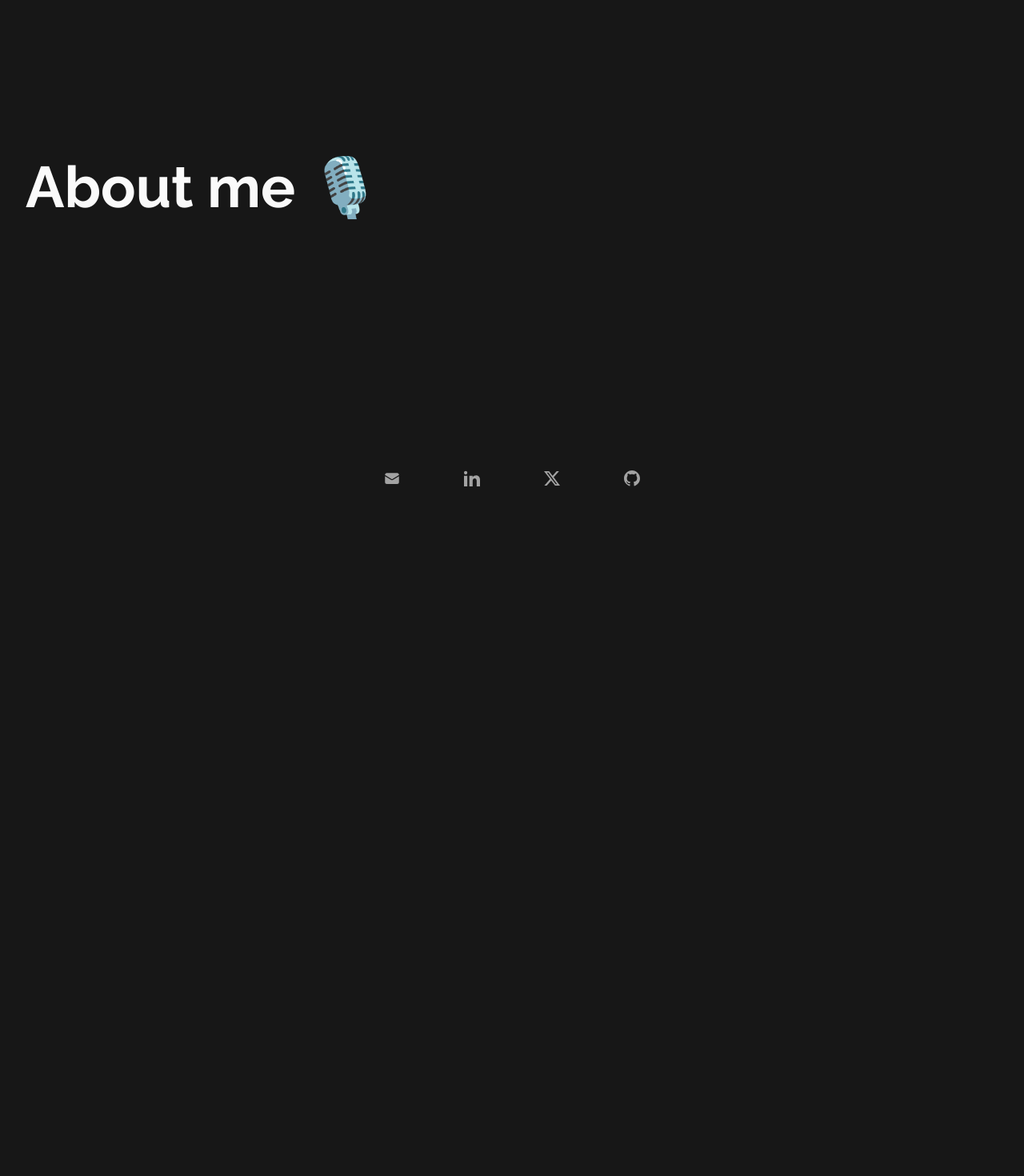
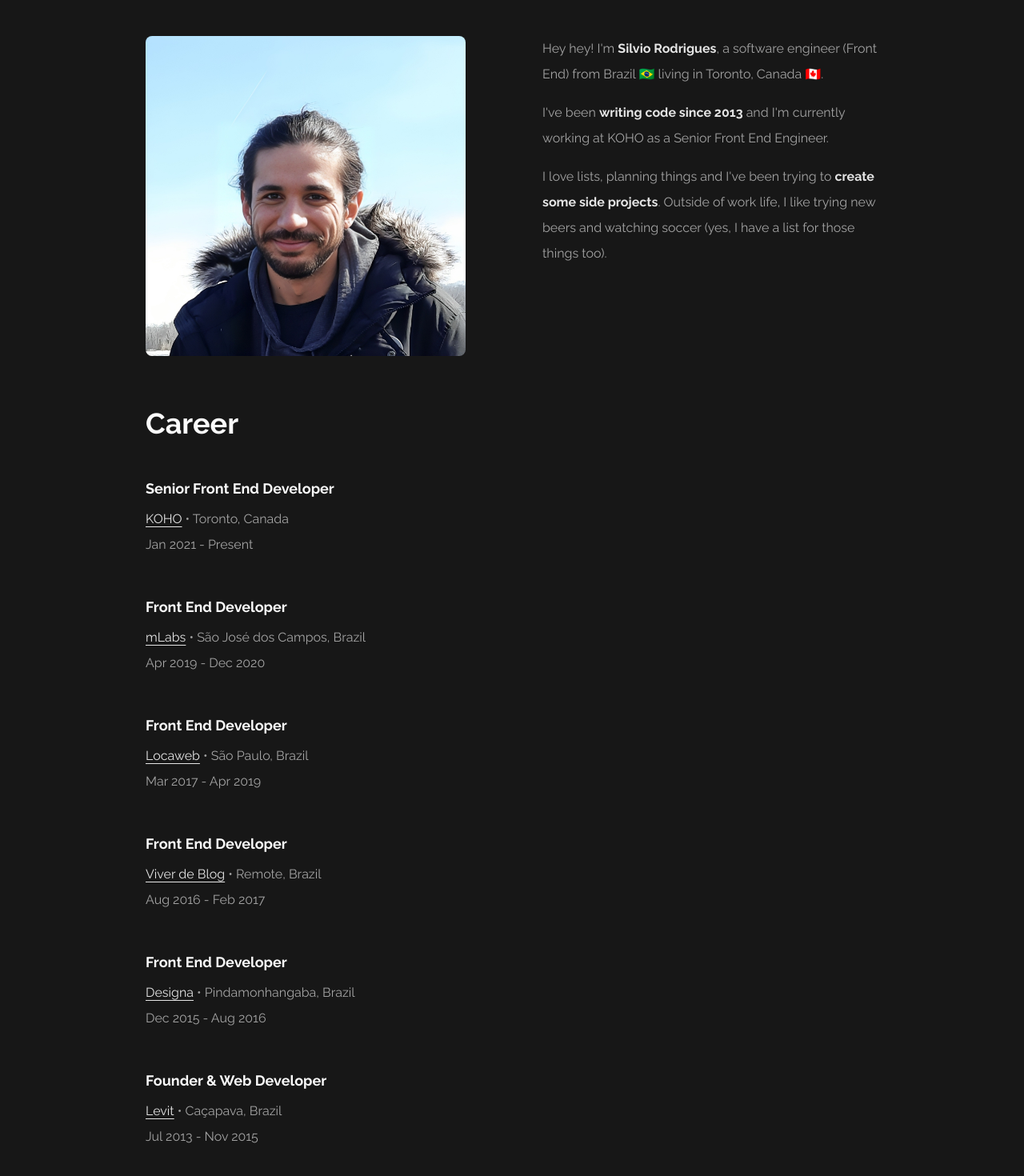
Before and after one commit to silviorodrigues/silviorodrigues.github.io, a Next.js app: page /about in a window 1280 px wide. Shown: the part 160-1630 px from the top of the page at 80% size. Before the commit the page ends 800 px from the top, so only its background shows below. Built offline with nearby package versions, Linux system fonts and the light colour scheme.

Commit message:
About me

```diff
--- a/src/app/about/page.tsx
+++ b/src/app/about/page.tsx
@@ -1,4 +1,5 @@
 import { Metadata } from 'next';
+import Image from 'next/image'
 
 export const metadata: Metadata = {
   title: 'About',
@@ -6,10 +7,127 @@ export const metadata: Metadata = {
 
 export default function About() {
   return (
-    <div className="flex flex-col justify-center">
-      <p className="font-bold text-7xl">
-        About me 🎙️
-      </p>
+    <div className="flex flex-col pt-16 lg:pt-[100px] xl:px-[150px] leading-8">
+      <div className="lg:flex lg:gap-24">
+        <Image
+          src="/images/profile-picture.png"
+          alt="Picture of Silvio Rodrigues"
+          width="400"
+          height="400"
+          className="rounded-lg xl:mb-0 mb-8"
+          priority={true}
+        />
+
+        <div>
+          <p className="text-neutral-400 mb-4">
+            Hey hey! I&apos;m <strong className="text-neutral-200">Silvio Rodrigues</strong>, a software engineer (Front End) from Brazil 🇧🇷 living in Toronto, Canada 🇨🇦.
+          </p>
+          <p className="text-neutral-400 mb-4">
+            I&apos;ve been <strong className="text-neutral-200">writing code since 2013</strong> and I&apos;m currently working at KOHO as a Senior Front End Engineer.
+          </p>
+          <p className="text-neutral-400 mb-4">
+          I love lists, planning things and I&apos;ve been trying to <strong className="text-neutral-200">create some side projects</strong>. Outside of work life, I like trying new beers and watching soccer (yes, I have a list for those things too).
+          </p>
+        </div>
+      </div>
+
+      <div className="mt-16">
+        <h2 className="font-bold text-4xl mb-8">Career</h2>
+
+        <div className="my-12">
+          <h3 className="font-bold text-lg mb-2">Senior Front End Developer</h3>
+          <p className="text-neutral-400">
+            <a
+              href="https://www.koho.ca/"
+              target="_blank"
+              className="underline underline-offset-4 text-neutral-200"
+            >
+              KOHO
+            </a> • Toronto, Canada
+          </p>
+          <p className="text-neutral-400">
+            Jan 2021 - Present
+          </p>
+        </div>
+
+        <div className="my-12">
+          <h3 className="font-bold text-lg mb-2">Front End Developer</h3>
+          <p className="text-neutral-400">
+            <a
+              href="https://www.mlabs.io/en"
+              target="_blank"
+              className="underline underline-offset-4 text-neutral-200"
+            >
+              mLabs
+            </a> • São José dos Campos, Brazil
+          </p>
+          <p className="text-neutral-400">
+            Apr 2019 - Dec 2020
+          </p>
+        </div>
+
+        <div className="my-12">
+          <h3 className="font-bold text-lg mb-2">Front End Developer</h3>
+          <p className="text-neutral-400">
+            <a
+              href="https://www.locaweb.com.br/"
+              target="_blank"
+              className="underline underline-offset-4 text-neutral-200"
+            >
+              Locaweb
+            </a> • São Paulo, Brazil
+          </p>
+          <p className="text-neutral-400">
+            Mar 2017 - Apr 2019
+          </p>
+        </div>
+
+        <div className="my-12">
+          <h3 className="font-bold text-lg mb-2">Front End Developer</h3>
+          <p className="text-neutral-400">
+            <a
+              href="https://viverdeblog.com/"
+              target="_blank"
+              className="underline underline-offset-4 text-neutral-200"
+            >
+              Viver de Blog
+            </a> • Remote, Brazil
+          </p>
+          <p className="text-neutral-400">
+            Aug 2016 - Feb 2017
+          </p>
+        </div>
+
+        <div className="my-12">
+          <h3 className="font-bold text-lg mb-2">Front End Developer</h3>
+          <p className="text-neutral-400">
+            <a
+              href="https://designa.com.br/"
+              target="_blank"
+              className="underline underline-offset-4 text-neutral-200"
+            >
+              Designa
+            </a> • Pindamonhangaba, Brazil
+          </p>
+          <p className="text-neutral-400">
+            Dec 2015 - Aug 2016
+          </p>
+        </div>
+
+        <div className="my-12">
+          <h3 className="font-bold text-lg mb-2">Founder & Web Developer</h3>
+          <p className="text-neutral-400">
+            <span
+              className="underline underline-offset-4 text-neutral-200"
+            >
+              Levit
+            </span> • Caçapava, Brazil
+          </p>
+          <p className="text-neutral-400">
+            Jul 2013 - Nov 2015
+          </p>
+        </div>
+      </div>
     </div>
   )
 }
```
Also changed, not shown: public/images/profile-picture.png (added).
